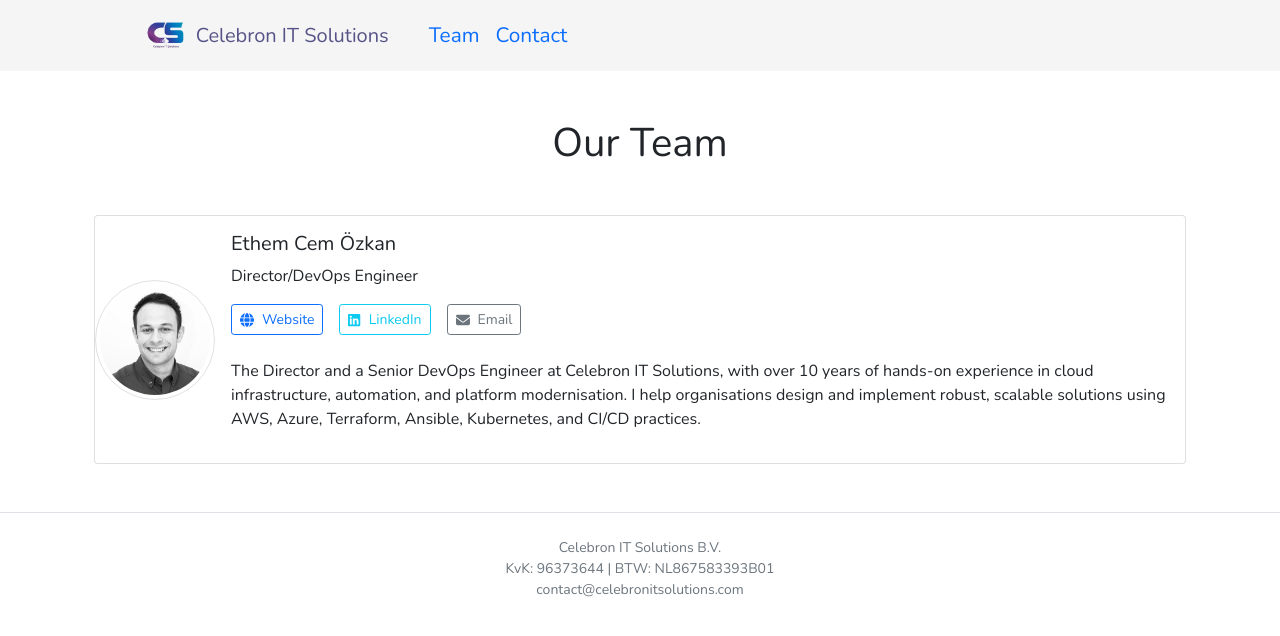
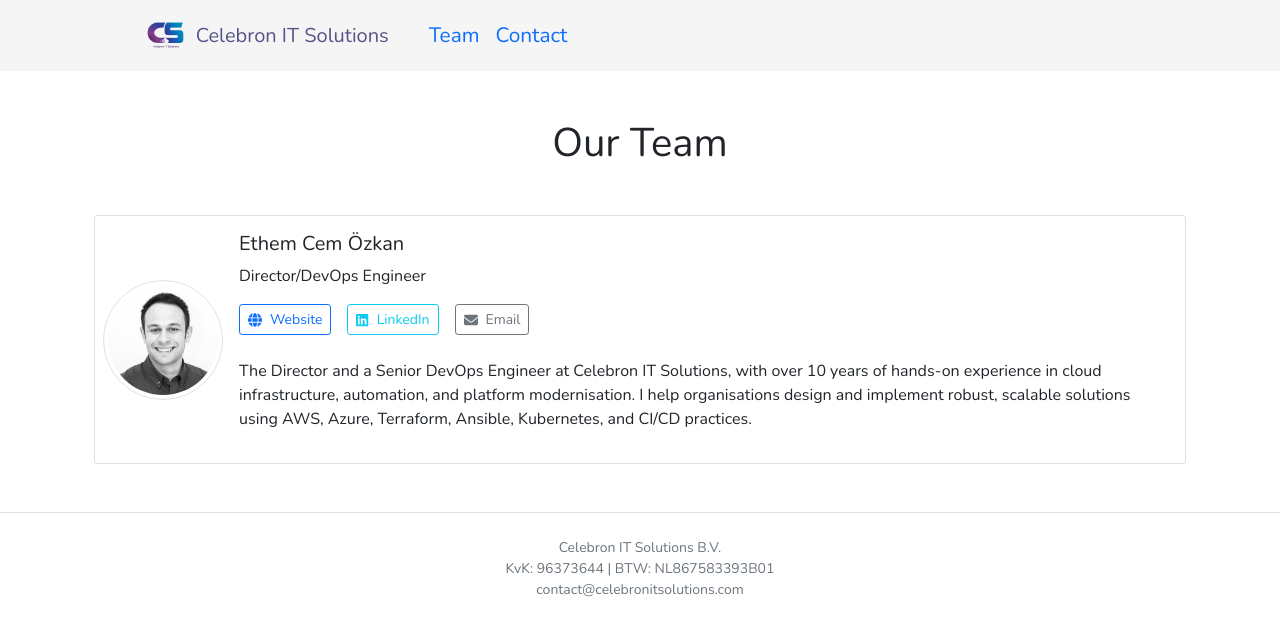
Before and after one commit to ethemcemozkan/celebronitsolutions.com, a React (Create React App) app: page /team in a window 1280 px wide. Shown: the top 636 px of the page. Built offline with nearby package versions, Linux system fonts and the light colour scheme.

Commit message:
V4 team page padding

```diff
--- a/src/Card.js
+++ b/src/Card.js
@@ -20,7 +20,7 @@
 
   return (
     <div className={` ${isHorizontal ? "container px-4" : "col-md-4 col-10"}`}>
-      <div className={`card ${isHorizontal ? "flex-row align-items-center" : ""}`}>
+      <div className={`card ${isHorizontal ? "flex-row align-items-center ps-2" : ""}`}>
         <img
           src={imgsrc}
           className={imageClass}
```
